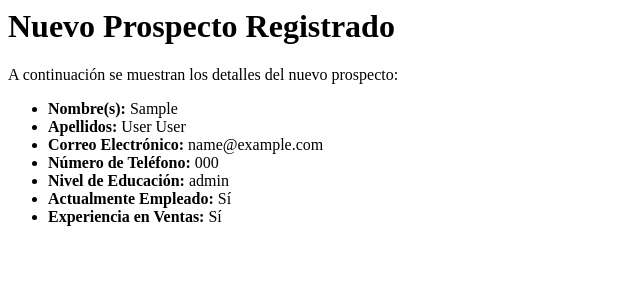
After one commit to JorgeSarricolea/GyA-Form, a Django app: template prospects/templates/recluta_email_template.html in a window 1280 px wide. The commit adds this page. Shown: the top 300 px of the page, without its empty margins (0-640 px from the left). Run offline with Django 5.2, Linux system fonts and the light colour scheme; the template is opened without the code that fills it: values that come from a table or form of the project are taken from there, others are empty; tables that the repository leaves empty hold one stand-in row (values such as "Sample post").

Commit message:
feat: (views): add email sending function for form submissions
    Implemented main function to send emails when the form is submitted.

```diff
--- a/main/urls.py
+++ b/main/urls.py
@@ -2,6 +2,7 @@ from django.contrib import admin
 from django.urls import path, include
 
 urlpatterns = [
+    path('', include('prospects.urls')),
     path('admin/', admin.site.urls),
     path('prospects/', include('prospects.urls')),
 ]
--- a/prospects/templates/form.html
+++ b/prospects/templates/form.html
@@ -100,9 +100,9 @@
                   <option value="" disabled selected>
                     Selecciona una opción
                   </option>
-                  <option value="High School">Secundaria</option>
-                  <option value="Preparatory">Preparatoria</option>
-                  <option value="Bachelor">Licenciatura</option>
+                  <option value="Secundaria">Secundaria</option>
+                  <option value="Preparatoria">Preparatoria</option>
+                  <option value="Licenciatura">Licenciatura</option>
                 </select>
               </div>
               <div class="form-group">
--- /dev/null
+++ b/prospects/templates/recluta_email_template.html
@@ -0,0 +1,20 @@
+<h1>Nuevo Prospecto Registrado</h1>
+<p>A continuación se muestran los detalles del nuevo prospecto:</p>
+<ul>
+  <li><strong>Nombre(s):</strong> {{ prospect.first_name }}</li>
+  <li>
+    <strong>Apellidos:</strong>
+    {{ prospect.last_name }} {{ prospect.mother_last_name }}
+  </li>
+  <li><strong>Correo Electrónico:</strong> {{ prospect.email }}</li>
+  <li><strong>Número de Teléfono:</strong> {{ prospect.phone_number }}</li>
+  <li><strong>Nivel de Educación:</strong> {{ prospect.education_level }}</li>
+  <li>
+    <strong>Actualmente Empleado:</strong>
+    {% if prospect.currently_employed %} Sí {% else %} No {% endif %}
+  </li>
+  <li>
+    <strong>Experiencia en Ventas:</strong>
+    {% if prospect.sales_experience %} Sí {% else %} No {% endif %}
+  </li>
+</ul>
```
Also changed, not shown: main/settings.py (+8 -0 lines), prospects/views.py (+29 -1 lines).
